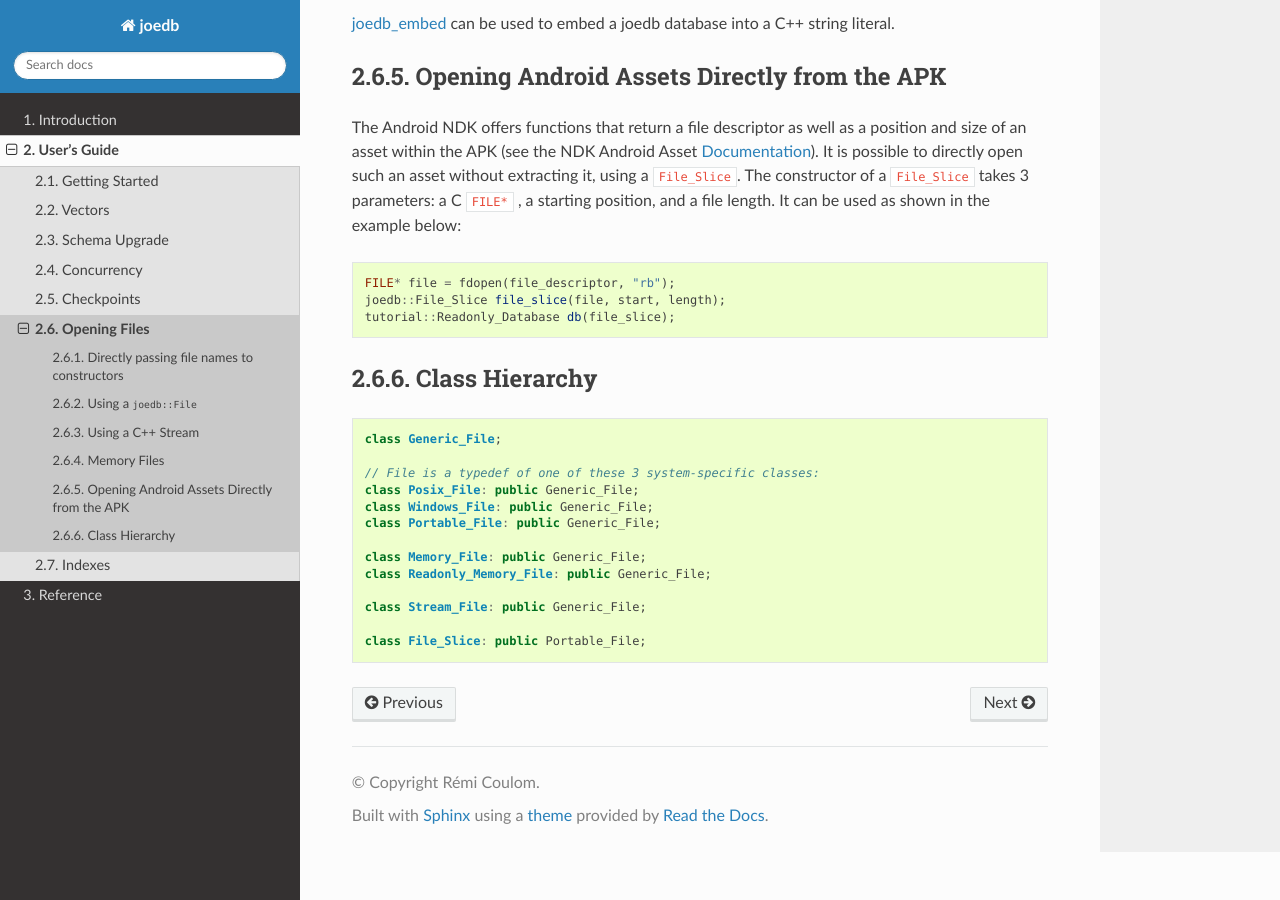
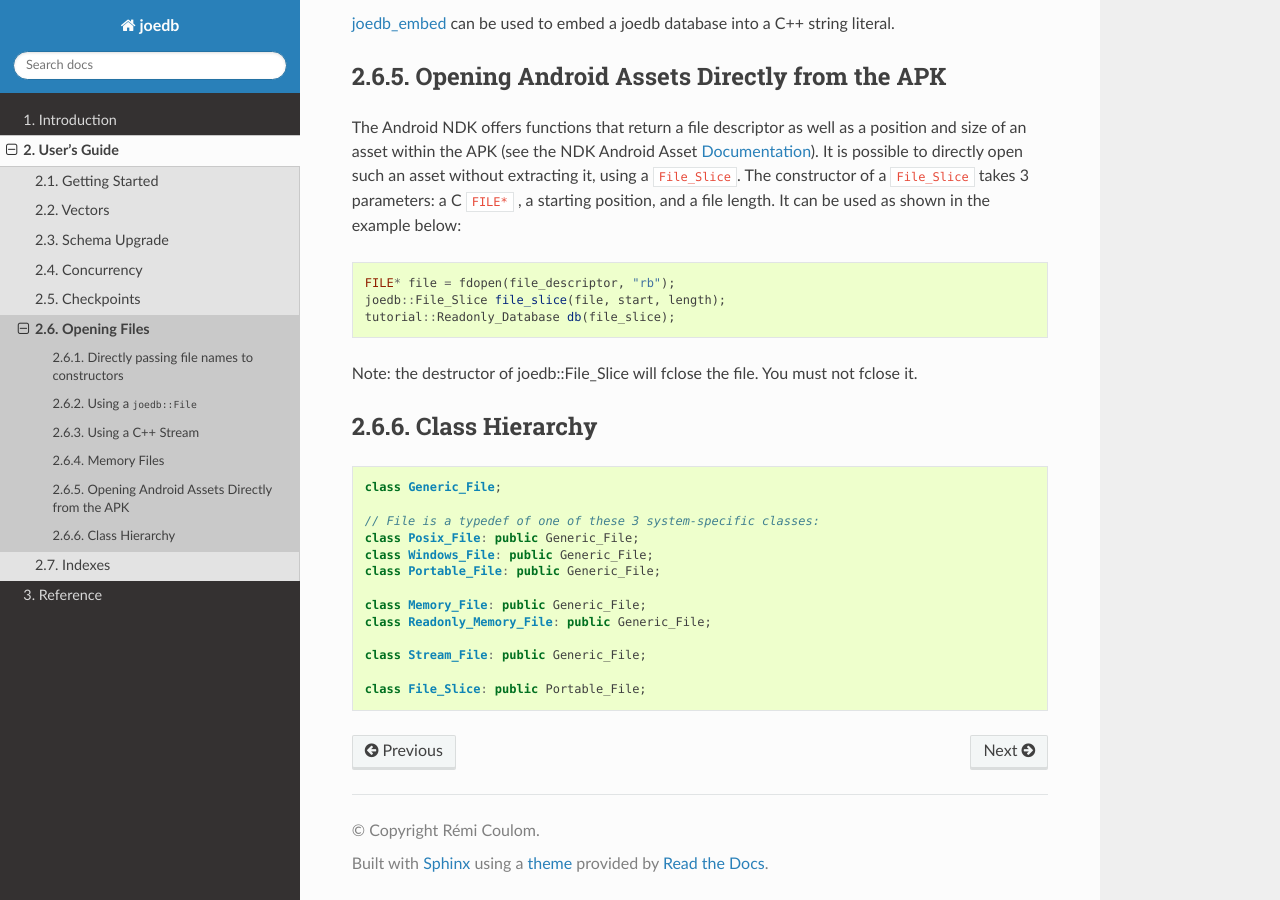
Before and after one commit to Remi-Coulom/joedb, a Sphinx documentation site: the page built from doc/source/opening_files.rst, in a window 1280 px wide and 900 px high, scrolled down 1578 px. Built offline with Sphinx 7.4.7 and the Read the Docs theme 2.0.0, drawn with Linux system fonts in a browser that asks for light colours; formulas are drawn with MathJax 3.

Commit message:
document fclose behaviour of File_Slice

```diff
--- a/doc/source/opening_files.rst
+++ b/doc/source/opening_files.rst
@@ -76,6 +76,8 @@ The Android NDK offers functions that return a file descriptor as well as a posi
   joedb::File_Slice file_slice(file, start, length);
   tutorial::Readonly_Database db(file_slice);
 
+Note: the destructor of joedb::File_Slice will fclose the file. You must not fclose it.
+
 Class Hierarchy
 ---------------
 
```
